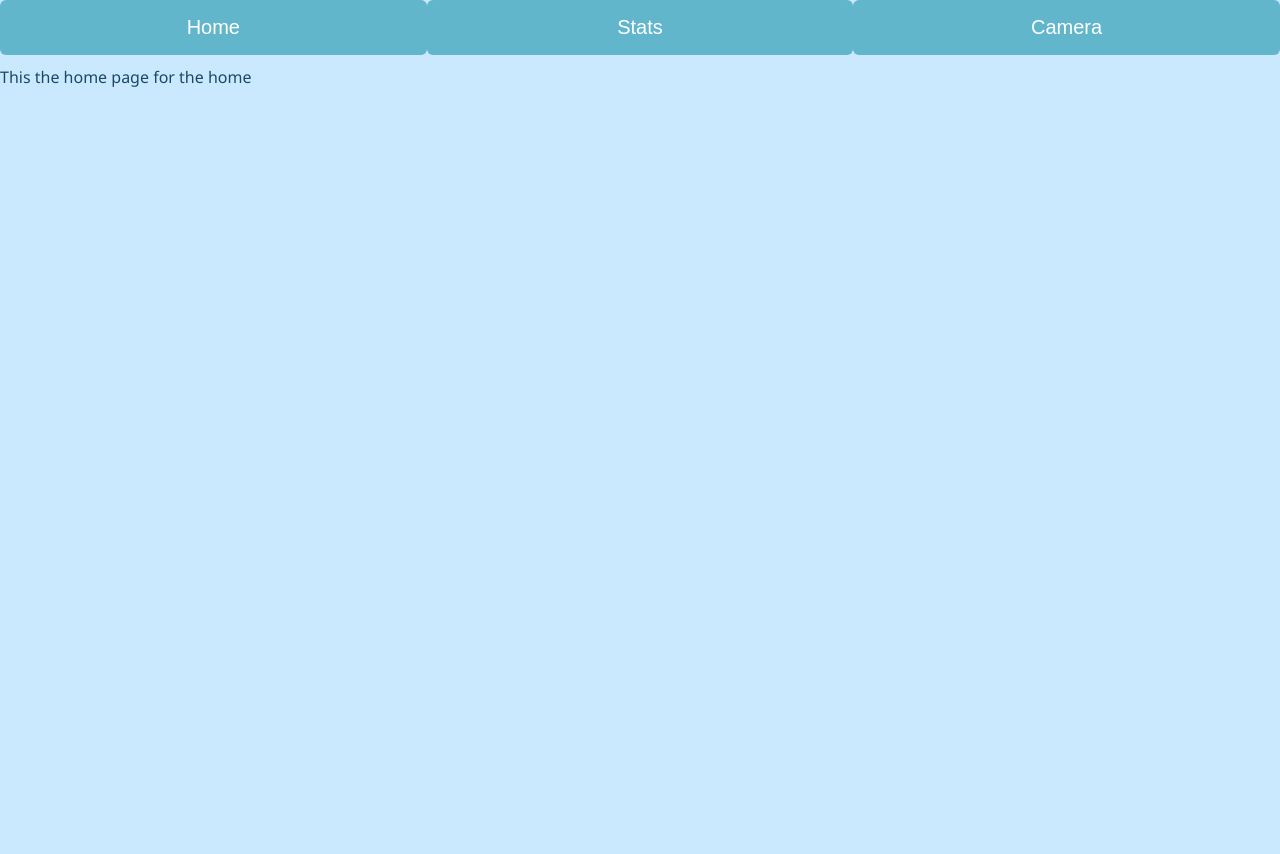
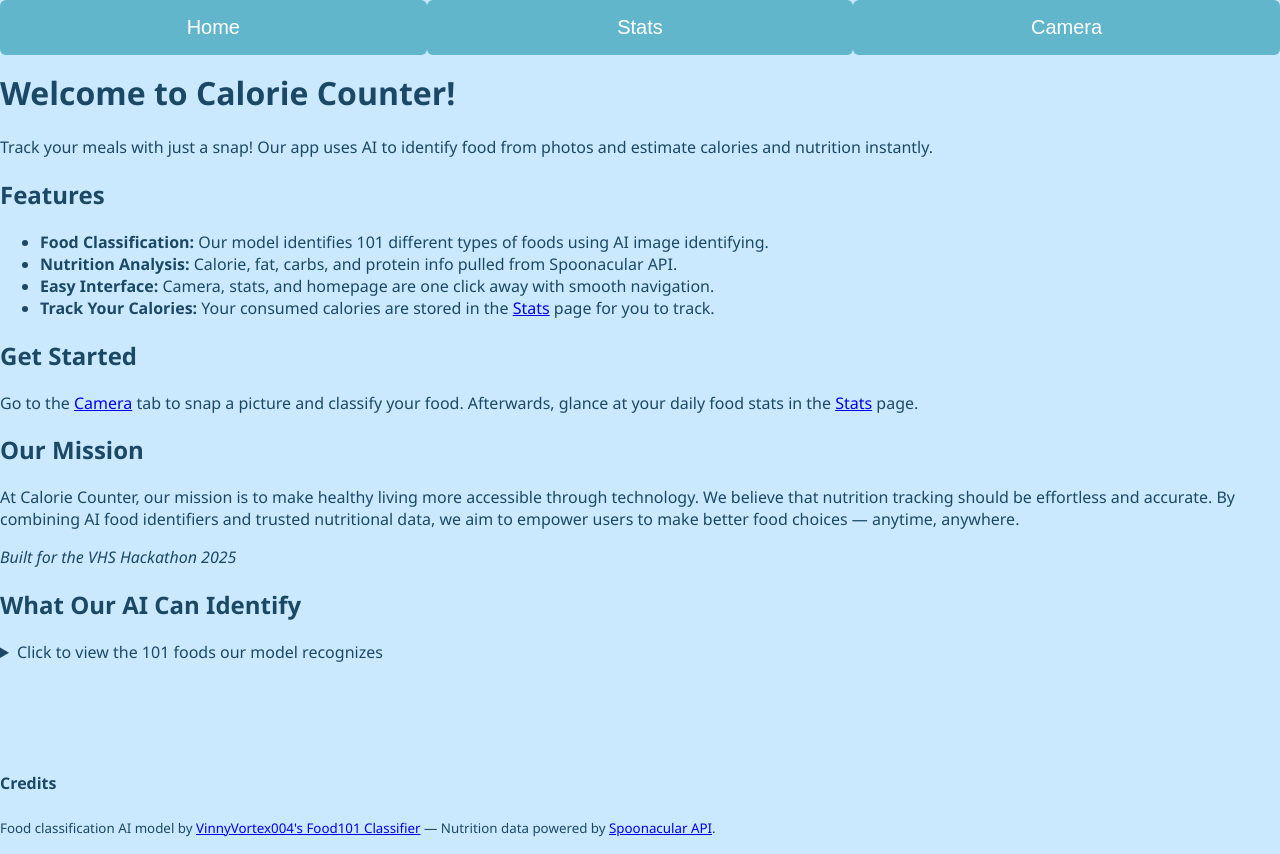
Before and after one commit to PengwuinReal/Calorie-Counter, a Flask app: page / in a window 1280 px wide. Before the commit the page ends 87 px from the top, so only its background shows below. Run offline with Flask 3, Linux system fonts and the light colour scheme.

Commit message:
finish index.html (no css yet)

```diff
--- a/templates/index.html
+++ b/templates/index.html
@@ -6,14 +6,60 @@
 </head>
 <body>
     <div class="tabs">
-            <a href="home"><button>Home</button></a>
-            <a href="stats"><button>Stats</button></a>
-            <a href="camera"><button>Camera</button></a>
+        <a href="{{ url_for('home') }}"><button>Home</button></a>
+        <a href="{{ url_for('stats') }}"><button>Stats</button></a>
+        <a href="{{ url_for('camera') }}"><button>Camera</button></a>
     </div>
     <div class="page">
-        <p>This the home page for the home</p>
-        </div>
-        <div>
+        <h1>Welcome to Calorie Counter!</h1>
+        <p>Track your meals with just a snap! Our app uses AI to identify food from photos and estimate calories and nutrition instantly.</p>
+
+        <h2>Features</h2>
+        <ul>
+            <li><strong>Food Classification:</strong> Our model identifies 101 different types of foods using AI image identifying.</li>
+            <li><strong>Nutrition Analysis:</strong> Calorie, fat, carbs, and protein info pulled from Spoonacular API.</li>
+            <li><strong>Easy Interface:</strong> Camera, stats, and homepage are one click away with smooth navigation.</li>
+            <li><strong>Track Your Calories:</strong> Your consumed calories are stored in the <a href="{{ url_for('stats') }}">Stats</a> page for you to track.</li>
+        </ul>
+
+        <h2>Get Started</h2>
+        <p>Go to the <a href="{{ url_for('camera') }}">Camera</a> tab to snap a picture and classify your food. Afterwards, glance at your daily food stats in the <a href="{{ url_for('stats') }}">Stats</a> page.</p>
+
+        <h2>Our Mission</h2>
+        <p>At Calorie Counter, our mission is to make healthy living more accessible through technology.
+            We believe that nutrition tracking should be effortless and accurate. By combining AI food identifiers
+            and trusted nutritional data, we aim to empower users to make better food choices — anytime, anywhere.</p>
+
+        <p><em>Built for the VHS Hackathon 2025 </em></p>
+
+        <h2>What Our AI Can Identify</h2>
+        <details>
+            <summary>Click to view the 101 foods our model recognizes</summary>
+            <p style="margin-top: 10px; line-height: 1.8;">
+                Apple Pie, Baby Back Ribs, Baklava, Beef Carpaccio, Beef Tartare, Beet Salad, Beignets,
+                Bibimbap, Bread Pudding, Breakfast Burrito, Bruschetta, Caesar Salad, Cannoli, Caprese Salad,
+                Carrot Cake, Ceviche, Cheesecake, Cheese Plate, Chicken Curry, Chicken Quesadilla, Chicken Wings,
+                Chocolate Cake, Chocolate Mousse, Churros, Clam Chowder, Club Sandwich, Crab Cakes, Creme Brulee,
+                Croque Madame, Cup Cakes, Deviled Eggs, Donuts, Dumplings, Edamame, Eggs Benedict, Escargots,
+                Falafel, Filet Mignon, Fish and Chips, Foie Gras, French Fries, French Onion Soup, French Toast,
+                Fried Calamari, Fried Rice, Frozen Yogurt, Garlic Bread, Gnocchi, Greek Salad, Grilled Cheese Sandwich,
+                Grilled Salmon, Guacamole, Gyoza, Hamburger, Hot and Sour Soup, Hot Dog, Huevos Rancheros, Hummus,
+                Ice Cream, Lasagna, Lobster Bisque, Lobster Roll Sandwich, Macaroni and Cheese, Macarons, Miso Soup,
+                Mussels, Nachos, Omelette, Onion Rings, Oysters, Pad Thai, Paella, Pancakes, Panna Cotta,
+                Peking Duck, Pho, Pizza, Pork Chop, Poutine, Prime Rib, Pulled Pork Sandwich, Ramen, Ravioli,
+                Red Velvet Cake, Risotto, Samosa, Sashimi, Scallops, Seaweed Salad, Shrimp and Grits, Spaghetti Bolognese,
+                Spaghetti Carbonara, Spring Rolls, Steak, Strawberry Shortcake, Sushi, Tacos, Takoyaki, Tiramisu,
+                Tuna Tartare, Waffles
+            </p>
+        </details>
+        <br>
+        <br>
+        <br>
+        <br>
+        <h4>Credits</h4>
+            <p><small>
+                Food classification AI model by <a href="https://huggingface.co/VinnyVortex004/Food101-Classifier" target="_blank" rel="noopener noreferrer">VinnyVortex004's Food101 Classifier</a> — Nutrition data powered by <a href="https://spoonacular.com/food-api" target="_blank" rel="noopener noreferrer">Spoonacular API</a>.
+            </small></p>
 
     </div>
 </body>
```
Lines whose indentation alone changed are shown as unchanged.
